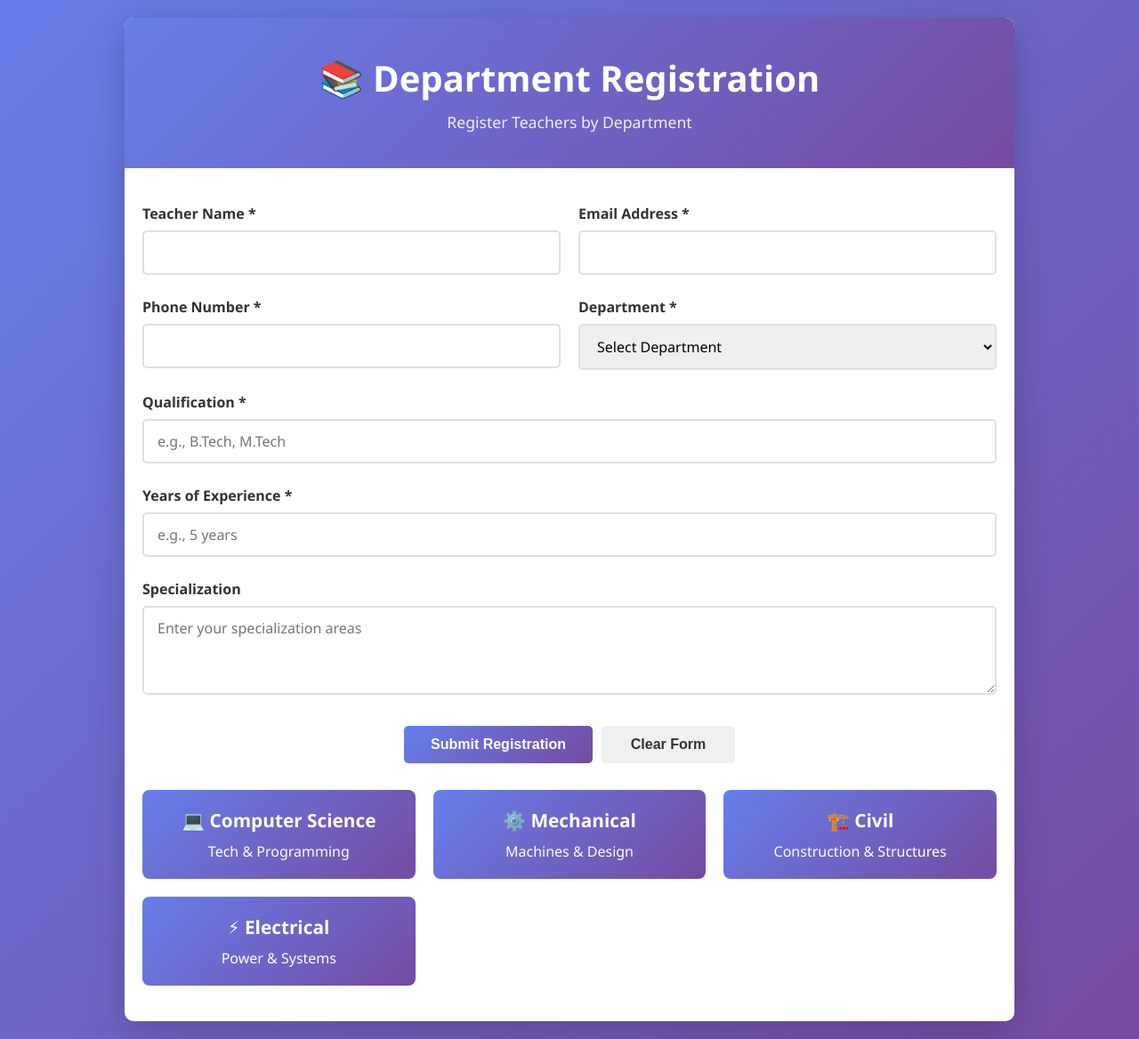
After one commit to Sindhuuu24/collegeinfo2, a Django app: page /department/ in a window 1280 px wide. The commit adds this page. Shown: the whole page at 89% size. Run offline with Django 5.2, Linux system fonts and the light colour scheme.

Commit message:
department added

```diff
--- a/collegeinfo/collegeinfo/urls.py
+++ b/collegeinfo/collegeinfo/urls.py
@@ -24,6 +24,7 @@ from teacherinfo.views import register
 from teacherinfo.views import registerinfo
 from teacherinfo.views import login
 from teacherinfo.views import home
+from teacherinfo.views import department
 
 
 urlpatterns = [
@@ -38,4 +39,5 @@ urlpatterns = [
     path('landing/', landing, name='landing'),
     path('login/', login, name='login'),
     path('home/', home, name='home'),
+    path('department/', department, name='department'),
 ]
--- a/collegeinfo/teacherinfo/templates/dashboard.html
+++ b/collegeinfo/teacherinfo/templates/dashboard.html
@@ -51,7 +51,7 @@
     <nav>
         <a href="{% url 'home' %}" class="button">Home</a>
         <a href="#">Faculty</a>
-        <a href="#">Department</a>
+        <a href="{% url 'department'%}" class="button">Department</a>
         <a href="#">Settings</a>
         <a href="{% url 'login' %}" class="button">Login</a>
         <a href="{% url 'registration' %}" class="button">Register</a>
--- /dev/null
+++ b/collegeinfo/teacherinfo/templates/department.html
@@ -0,0 +1,332 @@
+<!DOCTYPE html>
+<html lang="en">
+<head>
+    <meta charset="UTF-8">
+    <meta name="viewport" content="width=device-width, initial-scale=1.0">
+    <title>Department - Teacher Registration</title>
+    <style>
+        * {
+            margin: 0;
+            padding: 0;
+            box-sizing: border-box;
+        }
+
+        body {
+            font-family: 'Segoe UI', Tahoma, Geneva, Verdana, sans-serif;
+            background: linear-gradient(135deg, #667eea 0%, #764ba2 100%);
+            min-height: 100vh;
+            padding: 20px;
+        }
+
+        .container {
+            max-width: 1000px;
+            margin: 0 auto;
+            background: white;
+            border-radius: 10px;
+            box-shadow: 0 10px 40px rgba(0, 0, 0, 0.2);
+            overflow: hidden;
+        }
+
+        .header {
+            background: linear-gradient(135deg, #667eea 0%, #764ba2 100%);
+            color: white;
+            padding: 40px 20px;
+            text-align: center;
+        }
+
+        .header h1 {
+            font-size: 2.5em;
+            margin-bottom: 10px;
+        }
+
+        .header p {
+            font-size: 1.1em;
+            opacity: 0.9;
+        }
+
+        .content {
+            padding: 40px 20px;
+        }
+
+        .form-group {
+            margin-bottom: 25px;
+        }
+
+        label {
+            display: block;
+            margin-bottom: 8px;
+            color: #333;
+            font-weight: 600;
+            font-size: 1em;
+        }
+
+        input[type="text"],
+        input[type="email"],
+        input[type="tel"],
+        select,
+        textarea {
+            width: 100%;
+            padding: 12px 15px;
+            border: 2px solid #e0e0e0;
+            border-radius: 5px;
+            font-size: 1em;
+            font-family: inherit;
+            transition: all 0.3s ease;
+        }
+
+        input[type="text"]:focus,
+        input[type="email"]:focus,
+        input[type="tel"]:focus,
+        select:focus,
+        textarea:focus {
+            outline: none;
+            border-color: #667eea;
+            box-shadow: 0 0 10px rgba(102, 126, 234, 0.2);
+        }
+
+        textarea {
+            resize: vertical;
+            min-height: 100px;
+        }
+
+        .form-row {
+            display: grid;
+            grid-template-columns: 1fr 1fr;
+            gap: 20px;
+        }
+
+        .button-group {
+            display: flex;
+            gap: 10px;
+            margin-top: 30px;
+            justify-content: center;
+        }
+
+        button {
+            padding: 12px 30px;
+            font-size: 1em;
+            border: none;
+            border-radius: 5px;
+            cursor: pointer;
+            transition: all 0.3s ease;
+            font-weight: 600;
+        }
+
+        .btn-submit {
+            background: linear-gradient(135deg, #667eea 0%, #764ba2 100%);
+            color: white;
+            min-width: 150px;
+        }
+
+        .btn-submit:hover {
+            transform: translateY(-2px);
+            box-shadow: 0 5px 20px rgba(102, 126, 234, 0.4);
+        }
+
+        .btn-reset {
+            background: #f0f0f0;
+            color: #333;
+            min-width: 150px;
+        }
+
+        .btn-reset:hover {
+            background: #e0e0e0;
+        }
+
+        .departments-grid {
+            display: grid;
+            grid-template-columns: repeat(auto-fit, minmax(250px, 1fr));
+            gap: 20px;
+            margin-top: 30px;
+        }
+
+        .dept-card {
+            background: linear-gradient(135deg, #667eea 0%, #764ba2 100%);
+            color: white;
+            padding: 20px;
+            border-radius: 8px;
+            text-align: center;
+            transition: transform 0.3s ease;
+        }
+
+        .dept-card:hover {
+            transform: translateY(-5px);
+            box-shadow: 0 10px 25px rgba(0, 0, 0, 0.2);
+        }
+
+        .dept-card h3 {
+            margin-bottom: 10px;
+            font-size: 1.3em;
+        }
+
+        .table-responsive {
+            overflow-x: auto;
+            margin-top: 30px;
+        }
+
+        table {
+            width: 100%;
+            border-collapse: collapse;
+            background: white;
+        }
+
+        th {
+            background: #667eea;
+            color: white;
+            padding: 15px;
+            text-align: left;
+            font-weight: 600;
+        }
+
+        td {
+            padding: 12px 15px;
+            border-bottom: 1px solid #e0e0e0;
+        }
+
+        tr:hover {
+            background: #f5f5f5;
+        }
+
+        @media (max-width: 768px) {
+            .header h1 {
+                font-size: 1.8em;
+            }
+
+            .form-row {
+                grid-template-columns: 1fr;
+            }
+
+            .button-group {
+                flex-direction: column;
+            }
+
+            .departments-grid {
+                grid-template-columns: 1fr;
+            }
+
+            .content {
+                padding: 20px 15px;
+            }
+
+            table {
+                font-size: 0.9em;
+            }
+
+            th, td {
+                padding: 10px;
+            }
+        }
+
+        .success-message {
+            background: #4caf50;
+            color: white;
+            padding: 15px;
+            border-radius: 5px;
+            margin-bottom: 20px;
+            display: none;
+        }
+
+        .error-message {
+            background: #f44336;
+            color: white;
+            padding: 15px;
+            border-radius: 5px;
+            margin-bottom: 20px;
+            display: none;
+        }
+    </style>
+</head>
+<body>
+    <div class="container">
+        <div class="header">
+            <h1>📚 Department Registration</h1>
+            <p>Register Teachers by Department</p>
+        </div>
+
+        <div class="content">
+            <div class="success-message" id="successMsg">Successfully submitted!</div>
+            <div class="error-message" id="errorMsg">Please fill all required fields!</div>
+
+            <form id="departmentForm">
+                <div class="form-row">
+                    <div class="form-group">
+                        <label for="teacherName">Teacher Name *</label>
+                        <input type="text" id="teacherName" name="teacher_name" required>
+                    </div>
+                    <div class="form-group">
+                        <label for="email">Email Address *</label>
+                        <input type="email" id="email" name="email" required>
+                    </div>
+                </div>
+
+                <div class="form-row">
+                    <div class="form-group">
+                        <label for="phone">Phone Number *</label>
+                        <input type="tel" id="phone" name="phone" required>
+                    </div>
+                    <div class="form-group">
+                        <label for="department">Department *</label>
+                        <select id="department" name="department" required>
+                            <option value="">Select Department</option>
+                            <option value="CS">Computer Science</option>
+                            <option value="EC">Electronics & Communication</option>
+                            <option value="ME">Mechanical Engineering</option>
+                            <option value="CE">Civil Engineering</option>
+                            <option value="EE">Electrical Engineering</option>
+                        </select>
+                    </div>
+                </div>
+
+                <div class="form-group">
+                    <label for="qualification">Qualification *</label>
+                    <input type="text" id="qualification" name="qualification" placeholder="e.g., B.Tech, M.Tech" required>
+                </div>
+
+                <div class="form-group">
+                    <label for="experience">Years of Experience *</label>
+                    <input type="text" id="experience" name="experience" placeholder="e.g., 5 years" required>
+                </div>
+
+                <div class="form-group">
+                    <label for="specialization">Specialization</label>
+                    <textarea id="specialization" name="specialization" placeholder="Enter your specialization areas"></textarea>
+                </div>
+
+                <div class="button-group">
+                    <button type="submit" class="btn-submit">Submit Registration</button>
+                    <button type="reset" class="btn-reset">Clear Form</button>
+                </div>
+            </form>
+
+            <div class="departments-grid">
+                <div class="dept-card">
+                    <h3>💻 Computer Science</h3>
+                    <p>Tech & Programming</p>
+                </div>
+                <div class="dept-card">
+                    <h3>⚙️ Mechanical</h3>
+                    <p>Machines & Design</p>
+                </div>
+                <div class="dept-card">
+                    <h3>🏗️ Civil</h3>
+                    <p>Construction & Structures</p>
+                </div>
+                <div class="dept-card">
+                    <h3>⚡ Electrical</h3>
+                    <p>Power & Systems</p>
+                </div>
+            </div>
+        </div>
+    </div>
+
+    <script>
+        document.getElementById('departmentForm').addEventListener('submit', function(e) {
+            e.preventDefault();
+            document.getElementById('successMsg').style.display = 'block';
+            setTimeout(() => {
+                document.getElementById('successMsg').style.display = 'none';
+            }, 3000);
+        });
+    </script>
+</body>
+</html>
--- a/collegeinfo/teacherinfo/views.py
+++ b/collegeinfo/teacherinfo/views.py
@@ -24,4 +24,6 @@ def login(request):
     return render(request, 'login.html')
 def home(request):
     return render(request, 'home.html')
+def department(request):
+    return render(request, 'department.html')
 # Create your views here.
```
